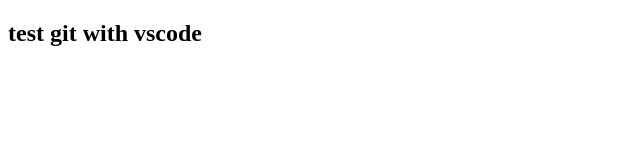
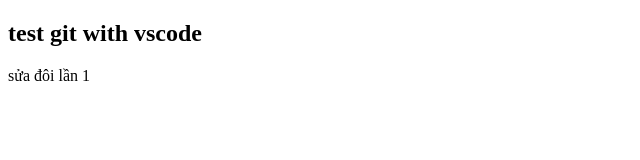
Before and after one commit to tranthuc94/project_3, a plain HTML site: page index.html in a window 1280 px wide. Shown: the whole page, without its empty margins (0-640 px from the left). Drawn offline with Linux system fonts and the light colour scheme.

Commit message:
sua loi lần 1

```diff
--- a/index.html
+++ b/index.html
@@ -7,5 +7,6 @@
   </head>
   <body>
     <h2>test git with vscode</h2>
+    <p>sửa đôi lần 1</p>
   </body>
 </html>
```
